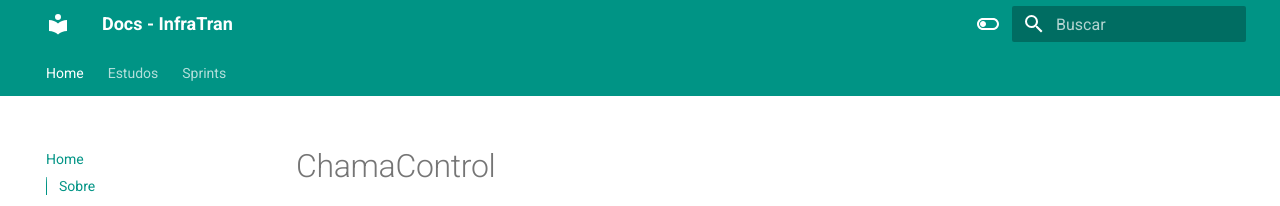
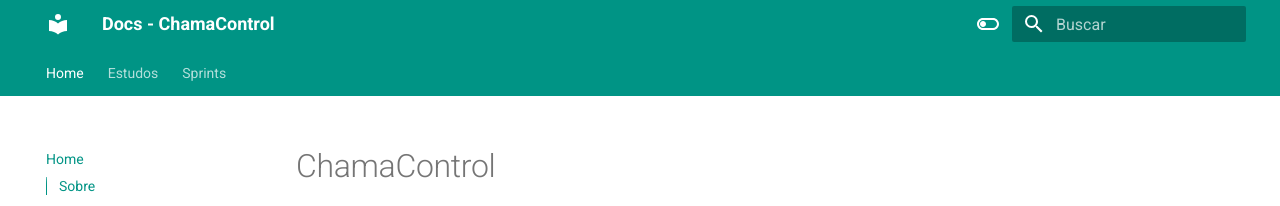
Before and after one commit to unb-mds/2024-2-InfraTranDF, an MkDocs documentation site: the page built from docs/index.md, in a window 1280 px wide. Shown: the top 206 px of the page. Built offline with MkDocs 1.6.1 and Material for MkDocs 9.7.7, drawn with Linux system fonts in a browser that asks for light colours.

Commit message:
Update mkdocs.yml

```diff
--- a/mkdocs.yml
+++ b/mkdocs.yml
@@ -1,4 +1,4 @@
-site_name: Docs - InfraTran
+site_name: Docs - ChamaControl
 theme:
   name: material
   language: pt
```
